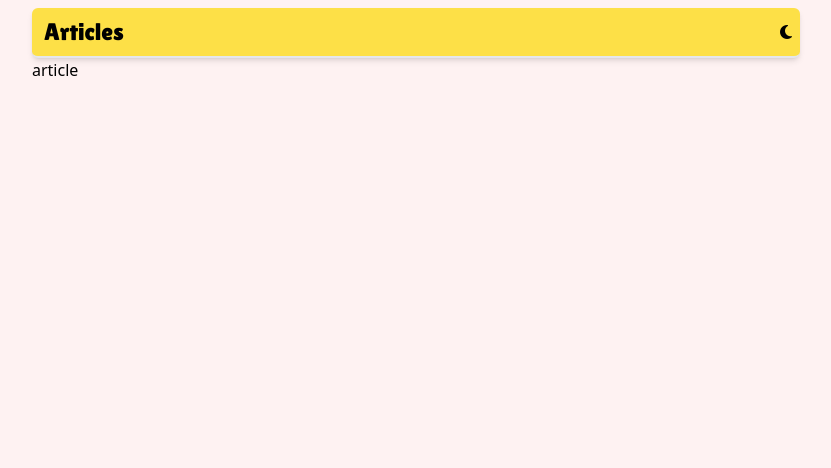
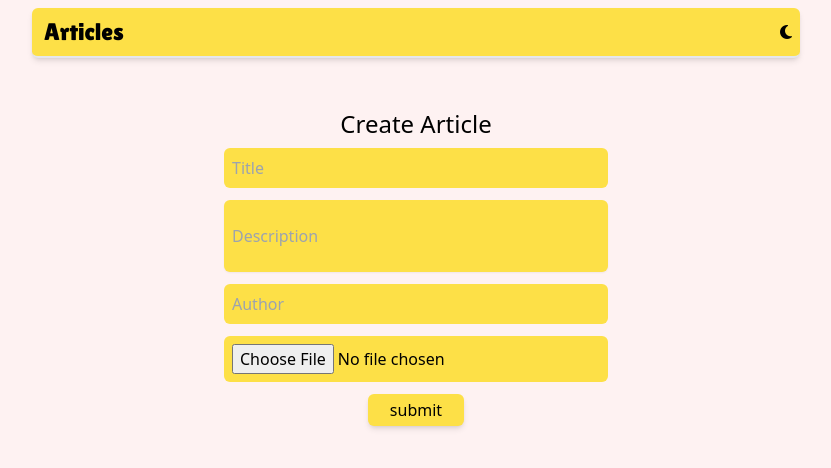
Before and after one commit to minrazzz/ArticlePost_frontend, a React (Vite) app: page /create-article in a window 1280 px wide. Shown: the top 468 px of the page, without its empty margins (224-1055 px from the left). Built offline with nearby package versions, Linux system fonts and the light colour scheme; no server answers; a web font is replaced by a local one.

Commit message:
articlepost

```diff
--- a/src/components/Article.jsx
+++ b/src/components/Article.jsx
@@ -1,11 +1,40 @@
 import React from "react";
+import { Link } from "react-router-dom";
 
-const Article = () => {
+const BASE_URL = "http://localhost:8000/";
+
+function Articles({ title, description, author, image, createdAt }) {
   return (
-    <div>
-      <h1>Articles</h1>
+    <div className="post-wrapper grid grid-cols-2  min-h-full ">
+      <div className="left-box image pr-2 py-2">
+        <img
+          src={`${BASE_URL}${image}`}
+          className="h-[270px] w-full object-cover"
+          alt="article"
+        />
+      </div>
+      <div className="right-box pl-2 py-2">
+        <div className="tittle">
+          <h1 className="font-bold text-xl">{title}</h1>
+        </div>
+
+        <div className="date py-1">
+          posted:<span className="italic text-slate-500 pl-2">{createdAt}</span>
+        </div>
+        <div className="info">
+          <p className="dark:text-[#ffffff]">{description}</p>
+        </div>
+        <div className="author flex justify-between pt-1">
+          <p className="text-[#2988b9] font-semibold">
+            Author:<span>{author}</span>
+          </p>
+          <Link to="#" className="text-[#e67e22] font-semibold underline">
+            see more
+          </Link>
+        </div>
+      </div>
     </div>
   );
-};
+}
 
-export default Article;
+export default Articles;
--- a/src/components/Login1.jsx
+++ b/src/components/Login1.jsx
@@ -17,11 +17,13 @@ const Login1 = () => {
 
   const loginUser = async (e) => {
     e.preventDefault();
+
     for (const key in input) {
       if (input[key] === "") {
         setError("All fields are required!!");
       }
     }
+
     const response = await axios({
       method: "post",
       url: API + "/login",
--- a/src/components/Navbar.jsx
+++ b/src/components/Navbar.jsx
@@ -1,12 +1,13 @@
 import axios from "axios";
 import React, { useState, useEffect, useContext } from "react";
-import { Link } from "react-router-dom";
+import { Link, useNavigate } from "react-router-dom";
 import Cookies from "js-cookie";
 import { UserContext } from "../contexts/UserContext";
 
 const API = "http://localhost:8000/profile_info";
 
-function Navbar() {
+const Navbar = () => {
+  const navigate = useNavigate();
   const { profile, setProfile } = useContext(UserContext);
 
   const [token, setToken] = useState(Cookies.get("auth") ?? null);
@@ -29,8 +30,9 @@ function Navbar() {
       const data = response.data;
       if (data.success) {
         setProfile(data.data);
+        // console.log(data.data);
       }
-      console.log(data.data);
+
       setProfile(null);
     };
     getUser();
@@ -51,7 +53,9 @@ function Navbar() {
 
   const logOut = () => {
     Cookies.remove("auth");
+
     setProfile(null);
+    navigate("/");
   };
 
   return (
@@ -115,6 +119,6 @@ function Navbar() {
       </div>
     </div>
   );
-}
+};
 
 export default Navbar;
--- a/src/page/CreateArticle.jsx
+++ b/src/page/CreateArticle.jsx
@@ -1,10 +1,141 @@
-import React from "react";
+import axios from "axios";
+import Cookies from "js-cookie";
+import React, { useState } from "react";
+import { useNavigate } from "react-router-dom";
+
+const API = "http://localhost:8000/article/add";
 
 const CreateArticle = () => {
+  const [input, setInput] = useState({
+    title: "",
+    description: "",
+    author: "",
+    image: "",
+  });
+  const [error, setError] = useState(null);
+  const navigate = useNavigate();
+
+  const postArticle = async (e) => {
+    e.preventDefault();
+    for (const key in input) {
+      if (input[key] === "") {
+        setError("All fields are required!!!");
+        return false;
+      }
+    }
+
+    const formData = new FormData();
+    formData.append("title", input.title);
+    formData.append("description", input.description);
+    formData.append("author", input.author);
+    formData.append("image", input.image);
+
+    const response = await axios({
+      method: "post",
+      url: API,
+      data: formData,
+      withCredentials: true,
+      headers: {
+        "Content-Type": "multipart/form-data",
+        // authorization: Cookies.get("auth") ?? null,
+      },
+    });
+
+    const data = response.data;
+    console.log(data);
+    if (!data.success) {
+      setError(data.message);
+      false;
+    }
+
+    navigate("/");
+  };
+
   return (
-    <div>
-      <h1>article</h1>
-    </div>
+    <>
+      <form
+        action=""
+        className="pt-[50px] max-w-sm mx-auto "
+        onSubmit={postArticle}
+      >
+        <h1 className="text-center text-2xl dark:text-white mb-2">
+          Create Article
+        </h1>
+        <input
+          type="text"
+          name="title"
+          placeholder="Title"
+          className=" block w-[100%] outline-none py-2 px-2 rounded-md mb-3 bg-yellow-300"
+          value={input.title}
+          onChange={(e) =>
+            setInput((prev) => ({
+              title: e.target.value,
+              description: prev.description,
+              author: prev.author,
+              image: prev.image,
+            }))
+          }
+        />
+        <input
+          type="text"
+          name="description"
+          placeholder="Description"
+          className="block w-full outline-none py-6 px-2 rounded-md mb-3 shadow-sm bg-yellow-300"
+          value={input.description}
+          onChange={(e) =>
+            setInput((prev) => ({
+              title: prev.title,
+              description: e.target.value,
+              author: prev.author,
+              image: prev.image,
+            }))
+          }
+        />
+        <input
+          type="text"
+          name="author"
+          placeholder="Author"
+          className=" block w-[100%] outline-none py-2 px-2 rounded-md mb-3 bg-yellow-300"
+          value={input.author}
+          onChange={(e) =>
+            setInput((prev) => ({
+              title: prev.title,
+              description: prev.description,
+              author: e.target.value,
+              image: prev.image,
+            }))
+          }
+        />
+        <input
+          type="file"
+          name="image"
+          placeholder="Image"
+          className="block w-full outline-none py-2 px-2 rounded-md mb-3 bg-yellow-300"
+          onChange={(e) =>
+            setInput((prev) => ({
+              title: prev.title,
+              description: prev.description,
+              author: prev.author,
+              image: e.target.files[0],
+            }))
+          }
+        />
+
+        <div className="erro-box ">
+          <p className="text-red-500 font-semibold text-sm">
+            {error ? error : ""}
+          </p>
+        </div>
+        <div className="grid place-items-center  ">
+          <button
+            className="py-1 bg-yellow-300 w-1/4 rounded-md shadow-md hover:bg-yellow-400 dark:bg-[#ced6e0]"
+            type="submit"
+          >
+            submit
+          </button>
+        </div>
+      </form>
+    </>
   );
 };
 
--- a/src/page/Home.jsx
+++ b/src/page/Home.jsx
@@ -1,17 +1,35 @@
-import React from "react";
+import React, { useEffect, useState } from "react";
 
 // import Post from "./Post";
 import Article from "./Article";
+import axios from "axios";
+import Articles from "../components/Article";
 
-function Home() {
+const API = "http://localhost:8000/article";
+
+const Home = () => {
+  const [articles, setArticles] = useState([]);
+  useEffect(() => {
+    const getArticle = async () => {
+      const response = await axios({
+        method: "get",
+        url: API,
+        withCredentials: true,
+      });
+      const data = response.data;
+      setArticles(data.data);
+      // console.log(data.data);
+    };
+    getArticle();
+  }, []);
+
   return (
-    <div>
-      <Article />
-      <Article />
-      <Article />
-      <Article />
+    <div className="article-wrapper pt-[20px] grid gap-y-10">
+      {articles.map((article) => (
+        <Articles {...article} />
+      ))}
     </div>
   );
-}
+};
 
 export default Home;
```
